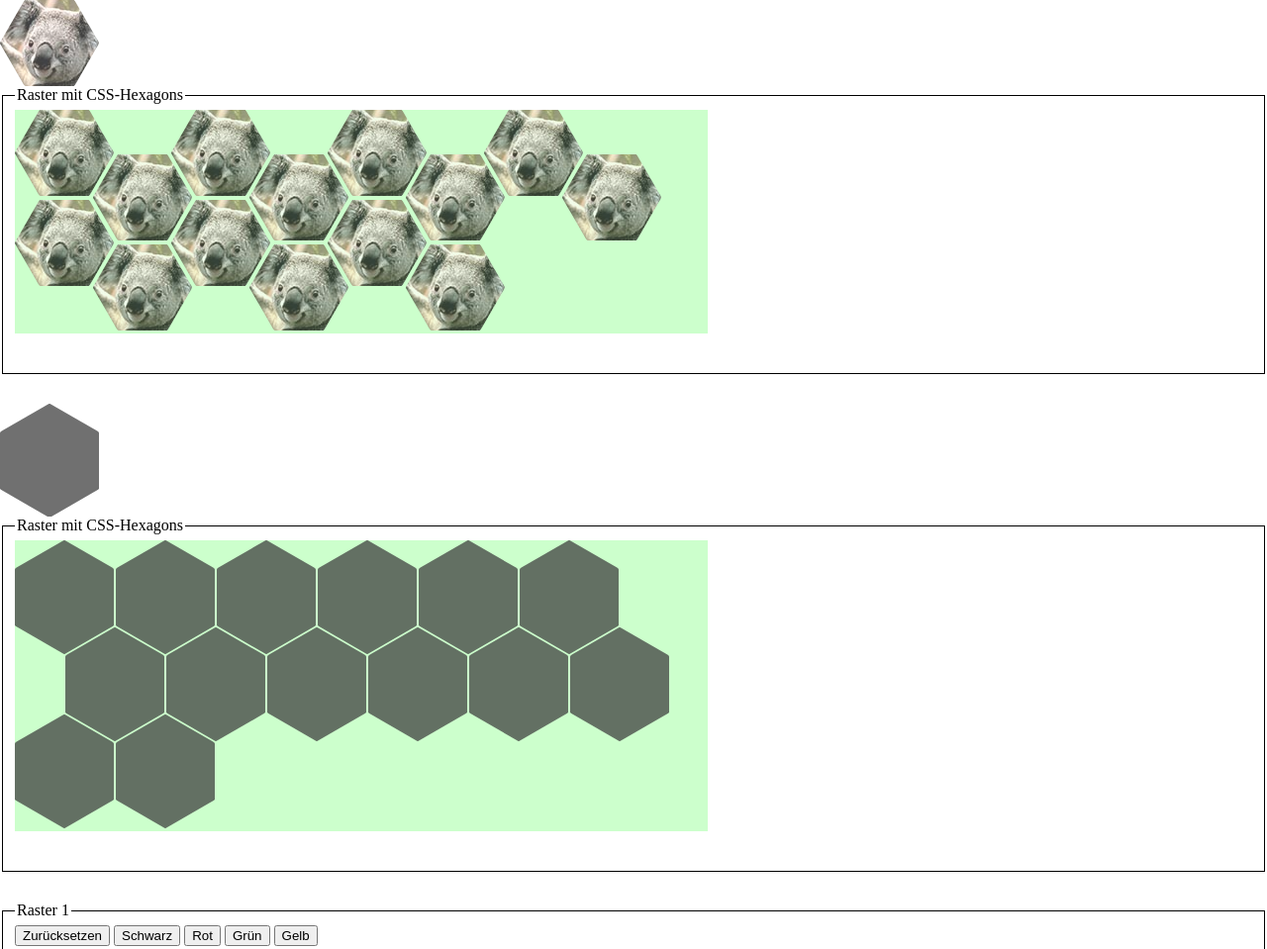
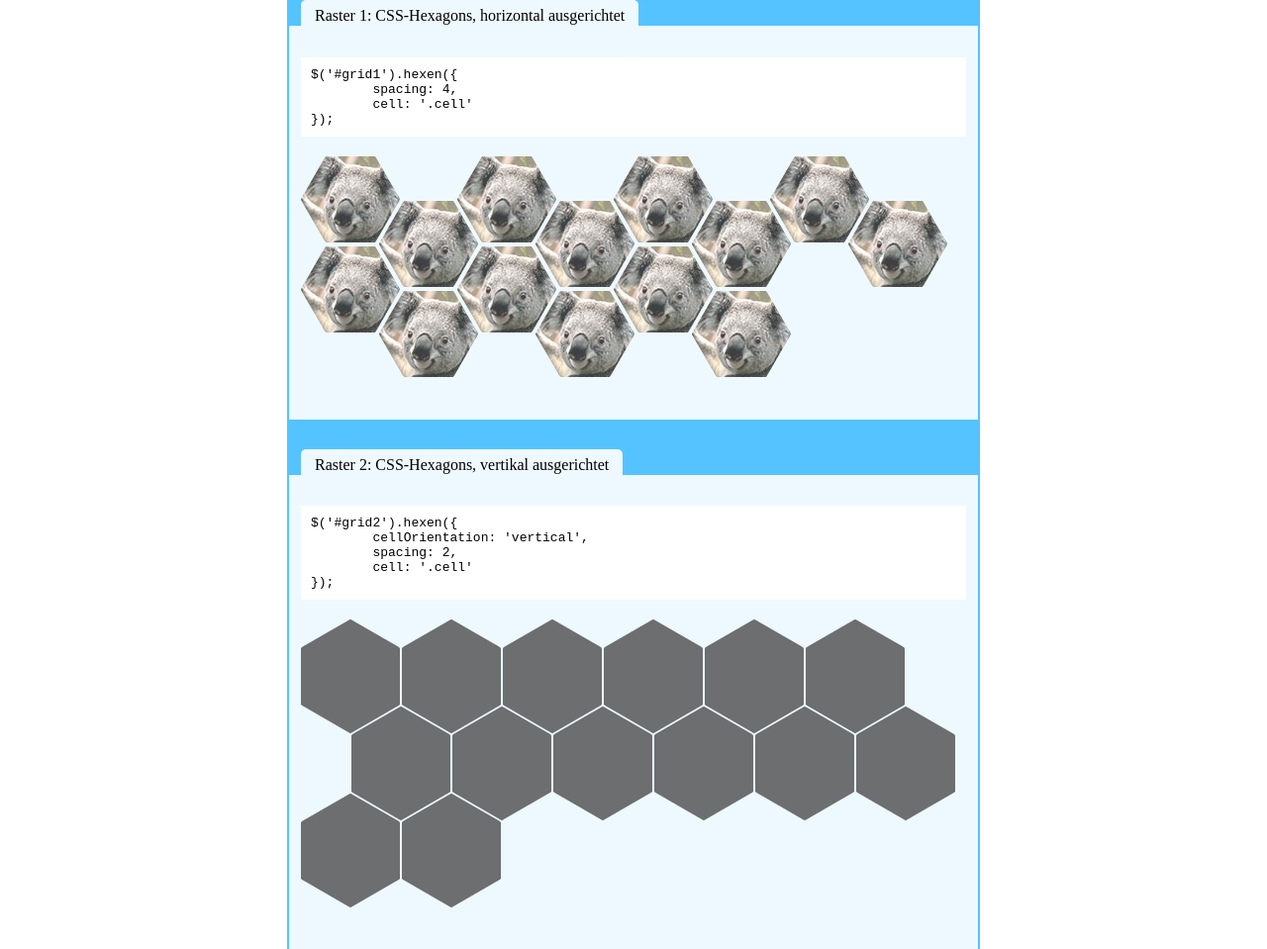
Before and after one commit to HorstFreigang/Hexen, a plain HTML site: page index.html in a window 1280 px wide. Shown: the top 959 px of the page at 99% size. Drawn offline with Linux system fonts and the light colour scheme.

Commit message:
updated demo

```diff
--- a/index.html
+++ b/index.html
@@ -10,18 +10,14 @@
 	</head>
 
 	<body>
-
-		<div class="cell cell-outer cell-h">
-			<div class="cell-middle">
-				<div class="cell-inner">
-					<img src="img/Koala.jpg" alt="" />
-				</div>
-			</div>
-		</div>
-
+		<div class="container">
 			<fieldset>
-			<legend>Raster mit CSS-Hexagons</legend>
-			<div id="css-hex-h" class="honeycombs">
+				<legend>Raster 1: CSS-Hexagons, horizontal ausgerichtet</legend>
+<pre>$('#grid1').hexen({
+	spacing: 4,
+	cell: '.cell'
+});</pre>
+				<div id="grid1" class="honeycombs">
 					<div class="cell cell-outer cell-h"><div class="cell-middle"><div class="cell-inner"><img src="img/Koala.jpg" alt="" /></div></div></div>
 					<div class="cell cell-outer cell-h"><div class="cell-middle"><div class="cell-inner"><img src="img/Koala.jpg" alt="" /></div></div></div>
 					<div class="cell cell-outer cell-h"><div class="cell-middle"><div class="cell-inner"><img src="img/Koala.jpg" alt="" /></div></div></div>
@@ -39,17 +35,15 @@
 				</div>
 			</fieldset>
 
-		<div class="cell cell-outer cell-v">
-			<div class="cell-middle">
-				<div class="cell-inner">
-					<img src="img/Koala.jpg" alt="" />
-				</div>
-			</div>
-		</div>
-
 			<fieldset>
-			<legend>Raster mit CSS-Hexagons</legend>
-			<div id="css-hex-v" class="honeycombs">
+				<legend>Raster 2: CSS-Hexagons, vertikal ausgerichtet</legend>
+<pre>
+$('#grid2').hexen({
+	cellOrientation: 'vertical',
+	spacing: 2,
+	cell: '.cell'
+});</pre>
+				<div id="grid2" class="honeycombs">
 					<div class="cell cell-outer cell-v"><div class="cell-middle"><div class="cell-inner"><img src="img/Koala.jpg" alt="" /></div></div></div>
 					<div class="cell cell-outer cell-v"><div class="cell-middle"><div class="cell-inner"><img src="img/Koala.jpg" alt="" /></div></div></div>
 					<div class="cell cell-outer cell-v"><div class="cell-middle"><div class="cell-inner"><img src="img/Koala.jpg" alt="" /></div></div></div>
@@ -69,6 +63,10 @@
 
 			<fieldset>
 				<legend>Raster 1</legend>
+<pre>$('#grid3').hexen({
+	filter: '#default-filter'
+});
+				</pre>
 				<div id="default-filter" class="filter" data-target="#hc-default">
 					<button class="button" data-filter="reset">Zurücksetzen</button>
 					<button class="button" data-filter="black">Schwarz</button>
@@ -76,7 +74,7 @@
 					<button class="button" data-filter="green">Grün</button>
 					<button class="button" data-filter="yellow">Gelb</button>
 				</div>
-			<div id="hc-default" class="honeycombs">
+				<div id="grid3" class="honeycombs">
 					<div class="hex black"><img src="img/hex-black.png" alt="" /></div>
 					<div class="hex red"><img src="img/hex-red.png" alt="" /></div>
 					<div class="hex green"><img src="img/hex-green.png" alt="" /></div>
@@ -105,13 +103,18 @@
 			</fieldset>
 
 			<fieldset>
+<pre>$('#grid4').hexen({
+	cellOrientation: 'vertical',
+	filter: '#default90-filter',
+	spacing: 3
+});</pre>
 				<legend>Raster 2</legend>
 				<div id="default90-filter" class="filter" data-target="#hc-default90">
 					<button class="button" data-filter="reset">Zurücksetzen</button>
 					<button class="button" data-filter="numbers">Zahlen</button>
 					<button class="button" data-filter="letters">Buchstaben</button>
 				</div>
-			<div id="hc-default90" class="honeycombs">
+				<div id="grid4" class="honeycombs">
 					<div class="hex hex-30 numbers"><img src="img/hex-30.png" alt="" /></div>
 					<div class="hex hex-30 letters"><img src="img/hex-30.png" alt="" /></div>
 					<div class="hex hex-30 numbers"><img src="img/hex-30.png" alt="" /></div>
@@ -128,25 +131,26 @@
 					<div class="hex hex-30 letters"><img src="img/hex-30.png" alt="" /></div>
 				</div>
 			</fieldset>
+		</div>
 
 		<script>
 			$(function() {
-				$('#css-hex-h').hexen({
+				$('#grid1').hexen({
 					spacing: 4,
 					cell: '.cell'
 				});
 
-				$('#css-hex-v').hexen({
+				$('#grid2').hexen({
 					cellOrientation: 'vertical',
 					spacing: 2,
 					cell: '.cell'
 				});
 
-				var grid_1 = $('#hc-default').hexen({
+				$('#grid3').hexen({
 					filter: '#default-filter'
 				});
 
-				var grid_2 = $('#hc-default90').hexen({
+				$('#grid4').hexen({
 					cellOrientation: 'vertical',
 					filter: '#default90-filter',
 					spacing: 3
--- a/scss/style.scss
+++ b/scss/style.scss
@@ -1,29 +1,52 @@
 $dura: 500ms;
+$main_color: #55c3ff;
 
 html, body {
 	margin: 0;
+}
+
+.container {
+	width: 700px;
+	margin: 0 auto;
+	background-color: $main_color;
+
+	@media only screen and (max-width: 700px) {
+		width: 100%;
+	}
+}
+
+fieldset {
+	margin-bottom: 30px;
+	background-color: lighten($main_color, 30);
+	border: 0;
+
+	legend {
+		padding: 7px 14px 27px;
+		background-color: lighten($main_color, 30);
+		border-radius: 5px;
+	}
+}
+
+p {
+	margin-top: 0;
+}
+
+pre {
+	margin: 0 0 20px;
+	padding: 10px;
+	background-color: lighten($main_color, 40);
 }
 
 .filter {
 	margin-bottom: 30px;
 }
 
-fieldset {
-	margin-bottom: 30px;
-	border: solid 1px #000;
-}
 
 .honeycombs {
 	counter-reset: section;
 	transition: all $dura;
 	position: relative;
-	width: 700px;
 	margin-bottom: 30px;
-	background-color: #cfc;
-
-	@media only screen and (max-width: 700px) {
-		width: 100%;
-	}
 }
 
 .hex {
```
Also changed, not shown: css/style.css. Lines whose indentation alone changed are shown as unchanged.
